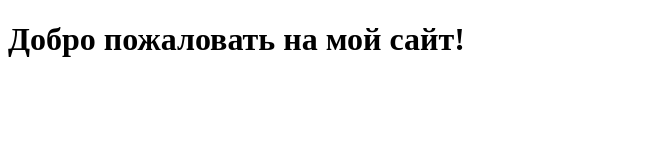
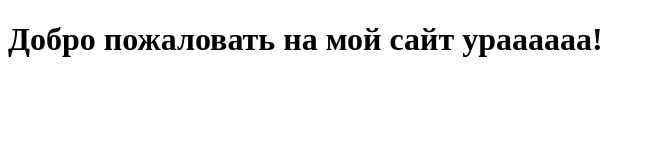
Before and after one commit to AlexKolc/duck-quest, a plain HTML site: page index.html in a window 1280 px wide. Shown: the whole page, without its empty margins (0-655 px from the left). Drawn offline with Linux system fonts and the light colour scheme.

Commit message:
Update index.html

```diff
--- a/index.html
+++ b/index.html
@@ -6,6 +6,6 @@
     <title>Мой простой сайт</title>
 </head>
 <body>
-    <h1>Добро пожаловать на мой сайт!</h1>
+    <h1>Добро пожаловать на мой сайт ураааааа!</h1>
 </body>
 </html>
```
